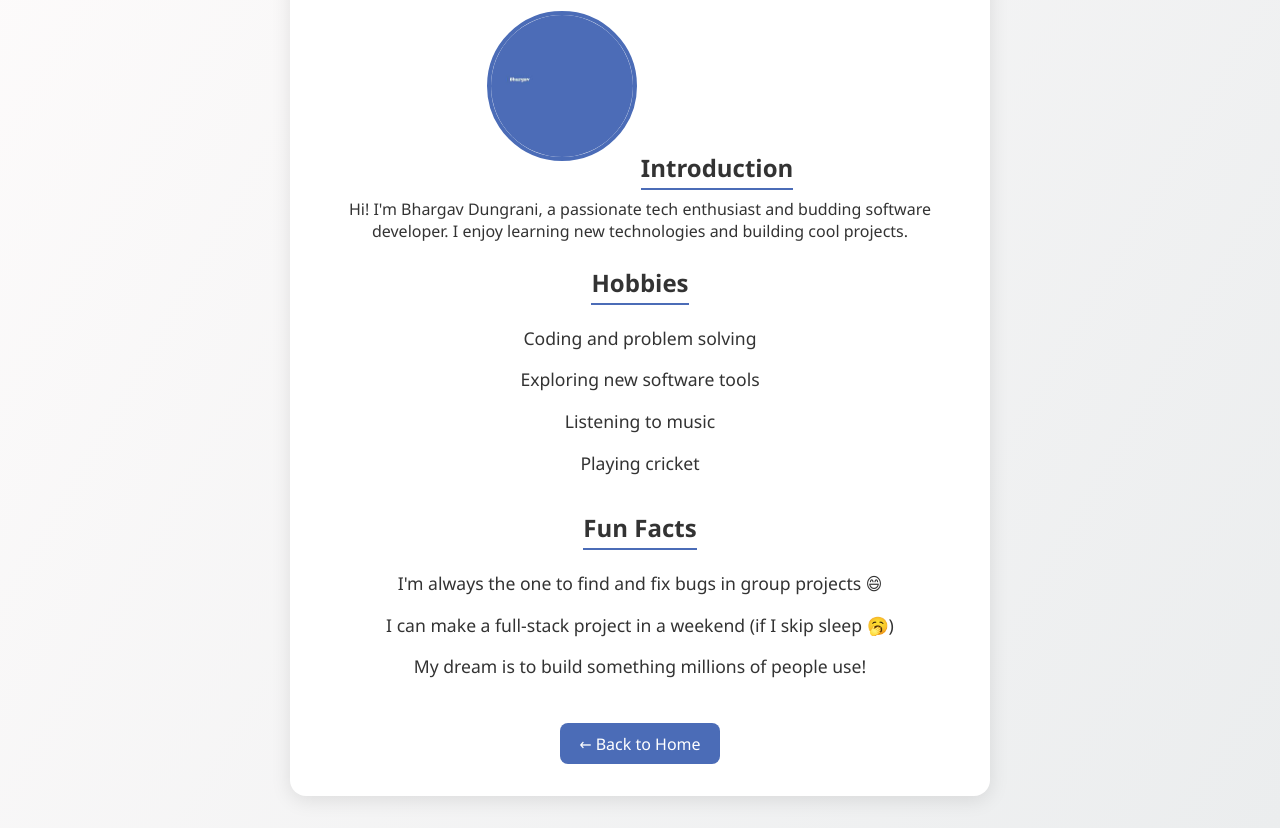
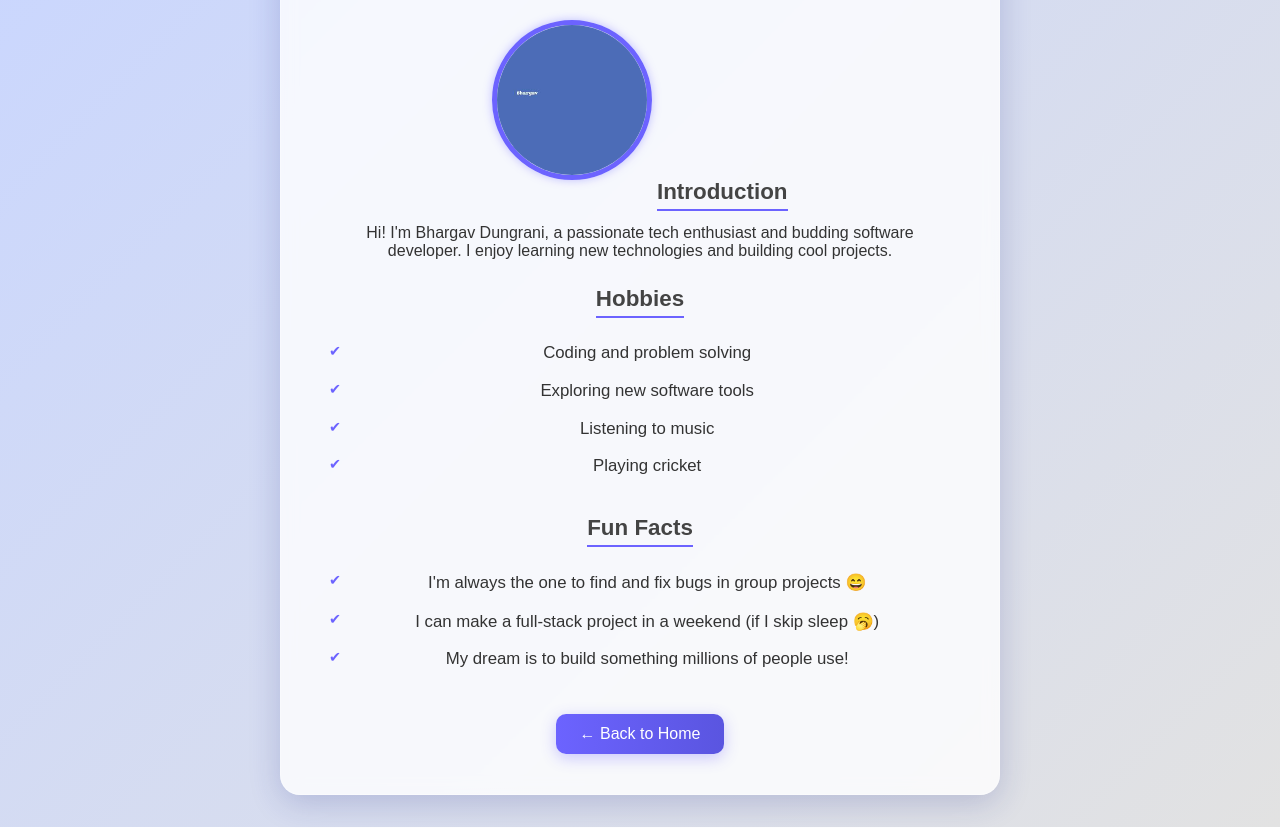
Before and after one commit to Anujkum586/VCSTest, a plain HTML site: page about-bhargav.html in a window 1280 px wide. Shown: the part 128-956 px from the top of the page. Drawn offline with Linux system fonts and the light colour scheme.

Commit message:
update css file

```diff
--- a/style.css
+++ b/style.css
@@ -1,4 +1,4 @@
-/* Reset some basic styles */
+/* Reset basic styles */
 * {
   margin: 0;
   padding: 0;
@@ -6,8 +6,8 @@
 }
 
 body {
-  font-family: 'Segoe UI', Tahoma, Geneva, Verdana, sans-serif;
-  background: linear-gradient(120deg, #fdfbfb, #ebedee);
+  font-family: 'Poppins', sans-serif;
+  background: linear-gradient(135deg, #c9d6ff, #e2e2e2);
   color: #333;
   padding: 2rem;
   display: flex;
@@ -16,35 +16,42 @@ body {
   min-height: 100vh;
 }
 
+/* Container card with glass effect */
 .container {
-  background-color: #fff;
-  border-radius: 16px;
-  box-shadow: 0 4px 20px rgba(0, 0, 0, 0.1);
-  padding: 2rem 3rem;
-  max-width: 700px;
+  background: rgba(255, 255, 255, 0.8);
+  border-radius: 20px;
+  box-shadow: 0 8px 32px rgba(31, 38, 135, 0.2);
+  backdrop-filter: blur(8px);
+  -webkit-backdrop-filter: blur(8px);
+  padding: 2.5rem 3rem;
+  max-width: 720px;
   width: 100%;
   text-align: center;
-  animation: fadeIn 1s ease-in-out;
+  animation: fadeIn 0.8s ease-in-out;
+  border: 1px solid rgba(255, 255, 255, 0.3);
 }
 
 .profile-pic {
-  width: 150px;
-  height: 150px;
+  width: 160px;
+  height: 160px;
   border-radius: 50%;
   object-fit: cover;
-  margin: 1rem 0;
-  border: 4px solid #4b6cb7;
+  margin: 1.2rem 0;
+  border: 5px solid #6c63ff;
+  box-shadow: 0 0 10px rgba(108, 99, 255, 0.4);
 }
 
 h1 {
-  color: #4b6cb7;
+  font-size: 2.2rem;
+  color: #6c63ff;
   margin-bottom: 1rem;
 }
 
 h2 {
-  color: #333;
-  margin: 1.5rem 0 0.5rem;
-  border-bottom: 2px solid #4b6cb7;
+  font-size: 1.4rem;
+  color: #444;
+  margin: 1.6rem 0 0.8rem;
+  border-bottom: 2px solid #6c63ff;
   display: inline-block;
   padding-bottom: 4px;
 }
@@ -57,7 +64,17 @@ ul {
 ul li {
   margin: 0.5rem 0;
   padding: 0.3rem;
-  font-size: 1.1rem;
+  font-size: 1.05rem;
+  position: relative;
+  padding-left: 1.2rem;
+}
+
+ul li::before {
+  content: '✔';
+  position: absolute;
+  left: 0;
+  color: #6c63ff;
+  font-size: 0.9rem;
 }
 
 a {
@@ -65,14 +82,17 @@ a {
   margin-top: 2rem;
   text-decoration: none;
   color: #fff;
-  background-color: #4b6cb7;
-  padding: 0.6rem 1.2rem;
-  border-radius: 8px;
-  transition: background-color 0.3s;
+  background: linear-gradient(to right, #6c63ff, #5a55e0);
+  padding: 0.7rem 1.5rem;
+  border-radius: 10px;
+  font-weight: 500;
+  transition: all 0.3s ease;
+  box-shadow: 0 4px 15px rgba(92, 84, 255, 0.3);
 }
 
 a:hover {
-  background-color: #395591;
+  transform: scale(1.05);
+  background: linear-gradient(to right, #5a55e0, #6c63ff);
 }
 
 @keyframes fadeIn {
```
